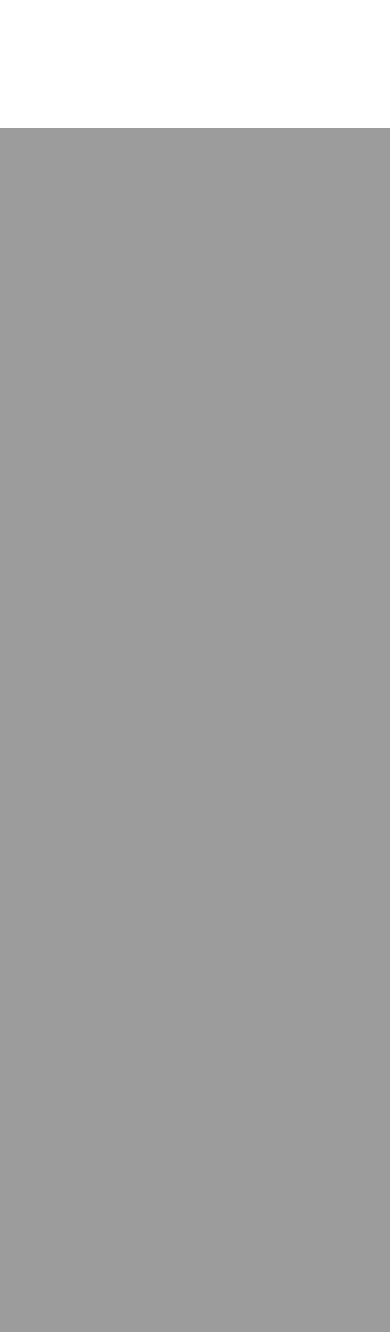
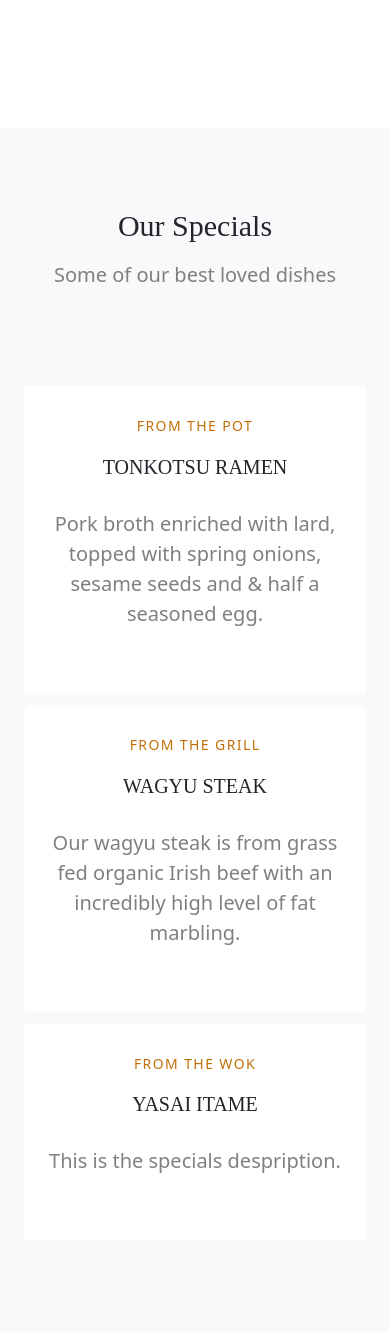
Before and after one commit to AndrewHyland757/Oishi_Restaurant, a Django app: page / in a window 390 px wide. Shown: the part 3306-4638 px from the top of the page. Before the commit the page ends 3434 px from the top, so only its background shows below. Run offline with Django 3.2, Linux system fonts and the light colour scheme; some libraries are stand-ins or nearby versions; some web fonts are replaced.

Commit message:
Add the specials section and CSS.

```diff
--- a/bookings/static/css/style.css
+++ b/bookings/static/css/style.css
@@ -51,8 +51,7 @@
     color:#7c4111;
 }
 
-
-/*  CSS to style fonts and section headings and sub-headings */
+/*  CSS to style fonts, section headings and sub-headings */
 
  p {
     margin-bottom: 30px;
@@ -91,3 +90,19 @@ h1, h2, h3, h4, h5 {
     letter-spacing: .2em;
     text-transform: uppercase;
 }
+
+/*  CSS to style the specials-section headings and sub-headings */
+
+.specials-heading {
+    text-transform: uppercase;
+    font-size: 20px;
+    margin-bottom: 30px;
+  }
+
+  .specials-sub-heading{
+      color: #c46f07;
+      margin: 0 0 20px 0;
+      letter-spacing: .1em;
+      text-transform: uppercase;
+      font-size: 14px;
+    }
--- a/bookings/templates/bookings/index.html
+++ b/bookings/templates/bookings/index.html
@@ -38,7 +38,7 @@
     </nav>
   </div>
 
-  <!-- About -->
+  <!-- About section-->
 
 <div class="section mt-5 pb-5 pt-md-5 bg-white">
   <div class="container">
@@ -83,4 +83,54 @@
   </div>
 </div>
 
+<!-- Specials section -->
+
+
+<div class="section bg-light">
+  <div class="container">
+
+    <div class="row section-heading mb-5 justify-content-center  ">
+      <div class="col-md-12 text-center">
+          <h2 class="mb-3">Our Specials</h2>
+          <p class="mb-5">Some of our best loved dishes</p>
+      </div>
+    </div>
+
+    <div class="card-group container">
+
+      <div class="card border-0" style="border-radius: 0%;">
+        <img class="card-img-top d-none d-lg-block" style="border-radius: 0%;" height=50% src="../static/images/ramen.jpg"
+          alt="Bowl of ramen" />
+        <div class="card-body border-0">
+          <h6 class="specials-sub-heading text-center mt-3 ">From the pot</h6>
+          <h3 class="specials-heading text-center">Tonkotsu Ramen</h3>
+          <p class="text-center mb-5">Pork broth enriched with lard, topped with spring onions, sesame seeds and & half a seasoned egg.</p>
+        </div>
+      </div>
+
+      <div class="card border-0">
+        <div class="card-body border-0" style="border-radius: 0%;">
+          <h6 class="specials-sub-heading text-center mt-3 ">From the grill</h6>
+          <h3 class="specials-heading text-center">Wagyu Steak</h3>
+          <p class="text-center mb-5">Our wagyu steak is from grass fed organic Irish beef with an incredibly high level of fat marbling.</p>
+        </div>
+        <img class="card-img-top d-none d-lg-block" style="border-radius: 0%;" height=50% src="../static/images/steak.jpg"
+          alt="Wagyu steak" />
+      </div>
+
+      <div class="card border-0" style="border-radius: 0%;">
+        <img class="card-img-top d-none d-lg-block" style="border-radius: 0%;" height=50%  src="../static/images/wok.jpg"
+          alt="Wok stir-fry" />
+          <div class="card-body border-0">
+            <h6 class="specials-sub-heading text-center mt-3 ">From the wok</h6>
+            <h3 class="specials-heading text-center">Yasai Itame</h3>
+            <p class="text-center mb-5">This is the specials despription.</p>
+          </div>
+      </div>
+    </div>
+  </div>
+</div>
+
+
+
 {% endblock content %}
```
Also changed, not shown: 4 other files.
